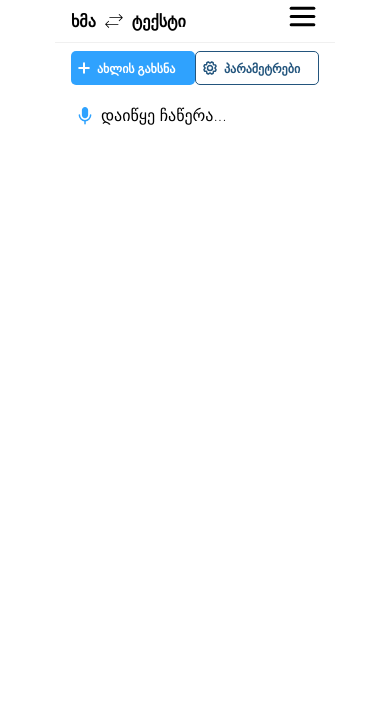
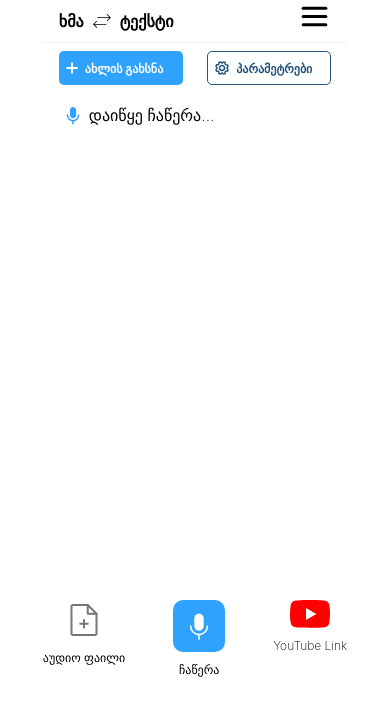
Before and after one commit to GeorgeMachaidze/Speech-to-Text-App, a React Native app: screen / in a window 390 px wide. Shown: the top 716 px of the page. Built offline with nearby package versions, Linux system fonts and the light colour scheme.

Commit message:
Feat: created footer

```diff
--- /dev/null
+++ b/components/Footer.jsx
@@ -0,0 +1,124 @@
+import { useState } from "react";
+import styled from "styled-components/native";
+import AddFileSVG from "../svg/AddFileSVG";
+import YouTubeSVG from "../svg/YouTubeSVG";
+import BigMicrophoneSVG from "../svg/BigMicrophoneSVG";
+import PlayCircleSVG from "../svg/PlayCircleSVG";
+
+export default function Footer() {
+  const [isRecording, setIsRecording] = useState(false);
+  const [hasRecorded, setHasRecorded] = useState(0);
+
+  const toggleRecording = () => {
+    setIsRecording(!isRecording);
+    setHasRecorded(hasRecorded + 1);
+  };
+  return (
+    <MainView>
+      {hasRecorded > 1 && !isRecording ? (
+        <PlaySection>
+          <PlayCircleSVG />
+          <Container>
+            <LineContainer>
+              <Line />
+              <Circle />
+            </LineContainer>
+            <PlayTime>00:00</PlayTime>
+          </Container>
+        </PlaySection>
+      ) : (
+        <></>
+      )}
+
+      <Buttons>
+        <ButtonBox>
+          <AddFileSVG />
+          <ButtonText>აუდიო ფაილი</ButtonText>
+        </ButtonBox>
+        <ButtonBox>
+          <VoiceRecordButton
+            onPress={toggleRecording}
+            style={{
+              backgroundColor: isRecording ? "#FF4D4D" : "#2FA2FE",
+            }}
+          >
+            {isRecording ? (
+              <StopRectangle></StopRectangle>
+            ) : (
+              <BigMicrophoneSVG />
+            )}
+          </VoiceRecordButton>
+          <ButtonText>ჩაწერა</ButtonText>
+        </ButtonBox>
+        <ButtonBox>
+          <YouTubeSVG />
+          <ButtonText>YouTube Link</ButtonText>
+        </ButtonBox>
+      </Buttons>
+    </MainView>
+  );
+}
+
+const MainView = styled.View`
+  width: 100%;
+  gap: 4px;
+`;
+const PlaySection = styled.View`
+  flex-direction: row;
+  justify-content: center;
+  width: 100%;
+  gap: 6px;
+`;
+const Container = styled.View`
+  justify-content: center;
+  gap: 4px;
+  padding-top: 16px;
+`;
+const LineContainer = styled.View`
+  justify-content: center;
+`;
+const Circle = styled.View`
+  width: 14px;
+  height: 14px;
+  border-radius: 50%;
+  background-color: #2fa2fe;
+  position: absolute;
+`;
+const Line = styled.View`
+  width: 287px;
+  height: 5px;
+  border-radius: 10px;
+  background-color: #d9d9d9;
+`;
+const PlayTime = styled.Text`
+  font-size: 12px;
+  font-weight: 200;
+`;
+const Buttons = styled.View`
+  flex-direction: row;
+  justify-content: center;
+  width: 100%;
+  gap: 48px;
+`;
+const ButtonBox = styled.Pressable`
+  align-items: center;
+  gap: 10px;
+`;
+const ButtonText = styled.Text`
+  font-size: 12px;
+  font-weight: 200;
+`;
+const VoiceRecordButton = styled.Pressable`
+  align-items: center;
+  justify-content: center;
+  width: 52px;
+  height: 52px;
+  border-radius: 10px;
+  background-color: #2fa2fe;
+`;
+const StopRectangle = styled.View`
+  width: 15px;
+  height: 15px;
+  border-radius: 4px;
+  background-color: white;
+`;
--- a/components/Home.jsx
+++ b/components/Home.jsx
@@ -7,6 +7,7 @@ import BurgerMenuSVG from "../svg/BurgerMenuSVG";
 import PlusSVG from "../svg/PlusSVG";
 import OptionsSVG from "../svg/OptionsSVG";
 import MicrophoneSVG from "../svg/MicrophoneSVG";
+import Footer from "./Footer";
 
 export default function Home() {
   return (
@@ -34,15 +35,13 @@ export default function Home() {
         <MicrophoneSVG />
         <MainText>დაიწყე ჩაწერა...</MainText>
       </MainSection>
+      <Footer />
     </MainView>
   );
 }
 const MainView = styled(SafeAreaView)`
   width: 100%;
   height: 100%;
-  flex: 1;
-  justify-content: flex-start;
-  align-items: stretch;
 `;
 const Header = styled.View`
   width: 100%;
--- /dev/null
+++ b/svg/AddFileSVG.jsx
@@ -0,0 +1,43 @@
+import { Svg, Path, G, Defs, ClipPath, Rect } from "react-native-svg";
+
+export default function AddFileSVG() {
+  return (
+    <Svg width={40} height={40} viewBox="0 0 40 40" fill="none">
+      <G clipPath="url(#clip0_935_21)">
+        <Path
+          d="M31.25 35H8.75C8.41848 35 8.10054 34.8683 7.86612 34.6339C7.6317 34.3995 7.5 34.0815 7.5 33.75V6.25C7.5 5.91848 7.6317 5.60054 7.86612 5.36612C8.10054 5.1317 8.41848 5 8.75 5H23.75L32.5 13.75V33.75C32.5 34.0815 32.3683 34.3995 32.1339 34.6339C31.8995 34.8683 31.5815 35 31.25 35Z"
+          stroke="#767676"
+          strokeWidth={2}
+          strokeLinecap="round"
+          strokeLinejoin="round"
+        />
+        <Path
+          d="M23.75 5V13.75H32.5"
+          stroke="#767676"
+          strokeWidth={2}
+          strokeLinecap="round"
+          strokeLinejoin="round"
+        />
+        <Path
+          d="M16.25 23.75H23.75"
+          stroke="#767676"
+          strokeWidth={2}
+          strokeLinecap="round"
+          strokeLinejoin="round"
+        />
+        <Path
+          d="M20 20V27.5"
+          stroke="#767676"
+          strokeWidth={2}
+          strokeLinecap="round"
+          strokeLinejoin="round"
+        />
+      </G>
+      <Defs>
+        <ClipPath id="clip0_935_21">
+          <Rect width={40} height={40} fill="white" />
+        </ClipPath>
+      </Defs>
+    </Svg>
+  );
+}
--- /dev/null
+++ b/svg/BigMicrophoneSVG.jsx
@@ -0,0 +1,33 @@
+import { Svg, Path, G, Defs, ClipPath, Rect } from "react-native-svg";
+
+export default function BigMicrophoneSVG() {
+  return (
+    <Svg width={30} height={30} viewBox="0 0 30 30" fill="none">
+      <G clipPath="url(#clip0_935_35)">
+        <Path
+          d="M19.6875 7.5C19.6875 4.91117 17.5888 2.8125 15 2.8125C12.4112 2.8125 10.3125 4.91117 10.3125 7.5V15C10.3125 17.5888 12.4112 19.6875 15 19.6875C17.5888 19.6875 19.6875 17.5888 19.6875 15V7.5Z"
+          fill="white"
+        />
+        <Path
+          d="M15 23.4375V28.125"
+          stroke="white"
+          strokeWidth={1.5}
+          strokeLinecap="round"
+          strokeLinejoin="round"
+        />
+        <Path
+          d="M23.4375 15C23.4375 17.2378 22.5486 19.3839 20.9662 20.9662C19.3839 22.5486 17.2378 23.4375 15 23.4375C12.7622 23.4375 10.6161 22.5486 9.03379 20.9662C7.45145 19.3839 6.5625 17.2378 6.5625 15"
+          stroke="white"
+          strokeWidth={1.5}
+          strokeLinecap="round"
+          strokeLinejoin="round"
+        />
+      </G>
+      <Defs>
+        <ClipPath id="clip0_935_35">
+          <Rect width={30} height={30} fill="white" />
+        </ClipPath>
+      </Defs>
+    </Svg>
+  );
+}
--- /dev/null
+++ b/svg/PlayCircleSVG.jsx
@@ -0,0 +1,23 @@
+import { Svg, Path, G, Defs, ClipPath, Rect } from "react-native-svg";
+
+export default function PlayCircleSVG() {
+  return (
+    <Svg width={43} height={43} viewBox="0 0 43 43" fill="none">
+      <G clipPath="url(#clip0_935_654)">
+        <Path
+          d="M21.5 37.625C30.4056 37.625 37.625 30.4056 37.625 21.5C37.625 12.5944 30.4056 5.375 21.5 5.375C12.5944 5.375 5.375 12.5944 5.375 21.5C5.375 30.4056 12.5944 37.625 21.5 37.625Z"
+          fill="#2FA2FE"
+        />
+        <Path
+          d="M28.2122 21.924C28.5256 21.7282 28.5256 21.2718 28.2122 21.076L18.9056 15.2594C18.5726 15.0512 18.1406 15.2907 18.1406 15.6834V27.3166C18.1406 27.7093 18.5726 27.9488 18.9056 27.7406L28.2122 21.924Z"
+          fill="white"
+        />
+      </G>
+      <Defs>
+        <ClipPath id="clip0_935_654">
+          <Rect width={43} height={43} fill="white" />
+        </ClipPath>
+      </Defs>
+    </Svg>
+  );
+}
--- /dev/null
+++ b/svg/YouTubeSVG.jsx
@@ -0,0 +1,23 @@
+import { Svg, Path, G, Defs, ClipPath, Rect } from "react-native-svg";
+
+export default function YouTubeSVG() {
+  return (
+    <Svg width={40} height={28} viewBox="0 0 40 28" fill="none">
+      <G clipPath="url(#clip0_935_16)">
+        <Path
+          d="M39.1166 4.36722C38.8872 3.52311 38.4396 2.75356 37.8185 2.1352C37.1974 1.51684 36.4245 1.07125 35.5766 0.8428C32.4725 0 19.9797 0 19.9797 0C19.9797 0 7.48628 0.025511 4.38222 0.868311C3.53433 1.09678 2.76135 1.54239 2.14025 2.16078C1.51916 2.77916 1.07163 3.54875 0.842218 4.39289C-0.0966887 9.88369 -0.460908 18.2504 0.867999 23.5216C1.09743 24.3657 1.54498 25.1352 2.16607 25.7536C2.78716 26.3719 3.56013 26.8175 4.408 27.046C7.51206 27.8888 20.0052 27.8888 20.0052 27.8888C20.0052 27.8888 32.4982 27.8888 35.6021 27.046C36.45 26.8176 37.223 26.372 37.8441 25.7536C38.4652 25.1353 38.9128 24.3657 39.1422 23.5216C40.1325 18.023 40.4377 9.6614 39.1166 4.36722Z"
+          fill="#FF0000"
+        />
+        <Path
+          d="M16.0033 19.9204L26.367 13.9443L16.0033 7.96814V19.9204Z"
+          fill="white"
+        />
+      </G>
+      <Defs>
+        <ClipPath id="clip0_935_16">
+          <Rect width={40} height={28} fill="white" />
+        </ClipPath>
+      </Defs>
+    </Svg>
+  );
+}
```
